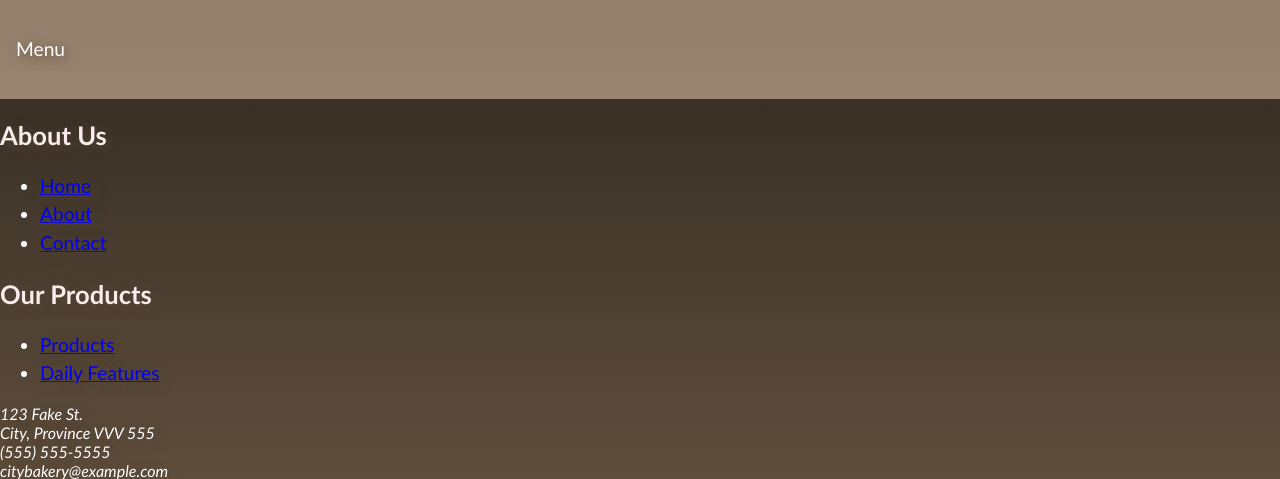
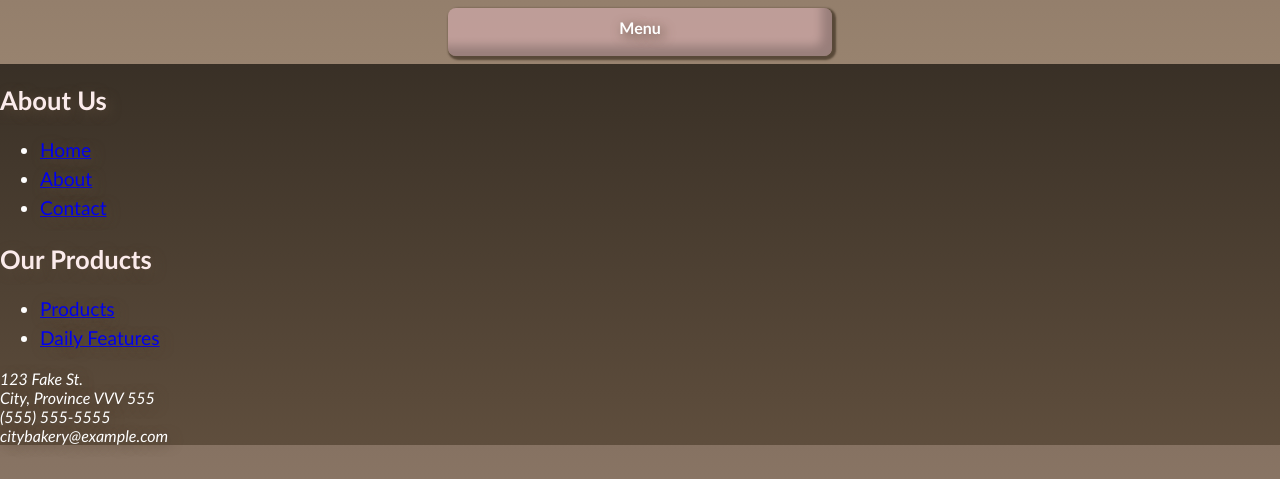
Before and after one commit to ImpendingKataclysm/bakery_website, a Django app: template main_site/templates/base.html in a window 1280 px wide. Shown: the part 203-682 px from the top of the page. Run offline with Django 3.2, Linux system fonts and the light colour scheme; the template is opened without the code that fills it, so the values that code supplies are empty.

Commit message:
Styled the nav display button

```diff
--- a/main_site/static/css/main.css
+++ b/main_site/static/css/main.css
@@ -34,7 +34,7 @@ aside {
     flex-direction: column;
 }
 
-/* Header */
+/* Headers */
 header {
     display: flex;
     gap: 0.5rem;
@@ -115,6 +115,38 @@ nav a:active {
     color: #ffffff;
 }
 
+/* Buttons */
+.button {
+    border-radius: 0.5rem;
+    margin: 0.5rem auto;
+    color: #ffffff;
+    background-color: rgba(208,170,172, 0.7);
+    box-shadow: 2px 2px 2px 2px rgb(88,72,56),
+                inset -10px -10px 10px rgba(5, 0, 0, 0.2);
+    font-weight: bold;
+    cursor: pointer;
+    text-align: center;
+}
+
+.button:hover, .button:focus {
+    color: rgb(169, 121, 124);
+    background-color: #ffffff;
+    text-shadow: none;
+    outline: none;
+}
+
+.button:active {
+    box-shadow: inset 10px 10px 10px rgba(5, 0, 0, 0.2),
+    inset -10px -10px 10px rgba(255, 255, 255, 0.2);
+    text-shadow: none;
+}
+
+#nav-btn {
+    height: 3rem;
+    width: 30%;
+    line-height: 2.5;
+}
+
 /* Images */
 figure {
     margin: 1rem auto;
--- a/main_site/templates/base.html
+++ b/main_site/templates/base.html
@@ -18,9 +18,7 @@
                 <p class="subtitle">Est. 1988 </p>
             </div>
         </header>
-        <div id="nav-btn" class="button" tabindex="0">
-            <p>Menu</p>
-        </div>
+        <div id="nav-btn" class="button" tabindex="0">Menu</div>
         <nav>
             <ul>
                 <li class="current_page">
```
